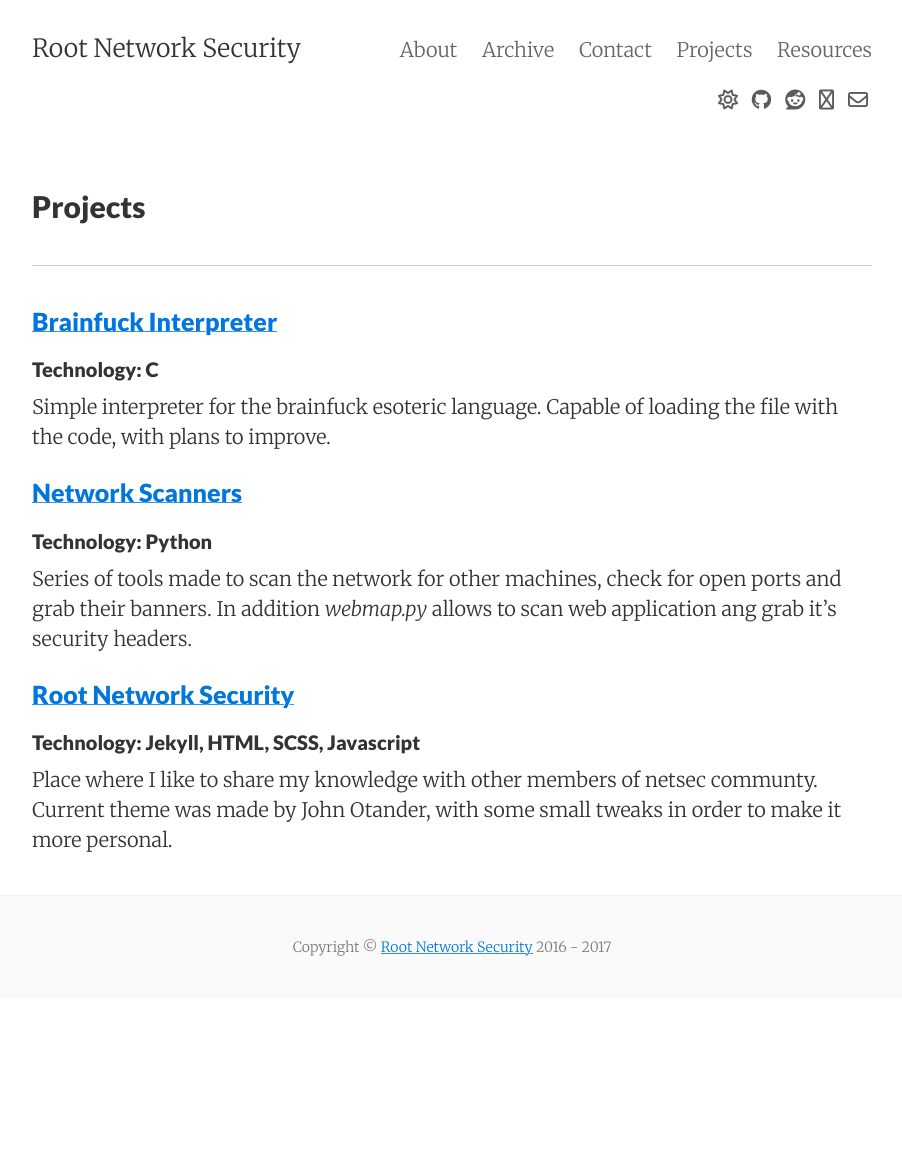
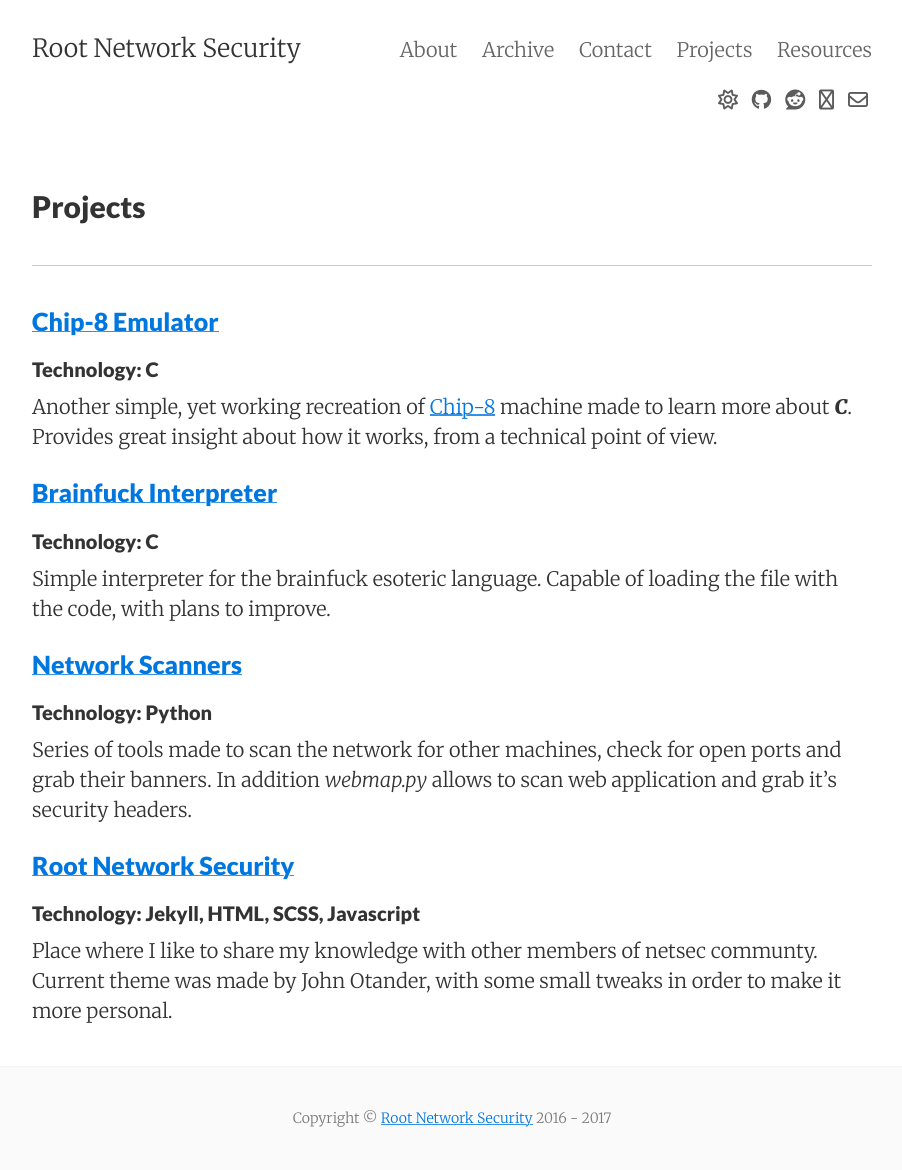
Before and after one commit to W3ndige/rootnetsec.github.io, a Jekyll site: the page built from projects.md, in a window 1280 px wide. Shown: the whole page, without its empty margins (188-1090 px from the left). Built offline with Jekyll 4.4.1, drawn with Linux system fonts in a browser that asks for light colours; nearby versions of some CDN libraries; before the commit the page ends 998 px from its top, so only the background shows below that.

Commit message:
Projects update

```diff
--- a/projects.md
+++ b/projects.md
@@ -5,6 +5,11 @@
 ---
 
 ___
+### [Chip-8 Emulator](https://github.com/W3ndige/chip-8)
+#### Technology: C
+Another simple, yet working recreation of [Chip-8](https://en.wikipedia.org/wiki/CHIP-8) machine made to learn more about ***C***. Provides great insight about how it works, from a technical point of view.
+
+
 ### [Brainfuck Interpreter](https://github.com/W3ndige/brainfuck-c)
 #### Technology: C
 Simple interpreter for the brainfuck esoteric language. Capable of loading the file with the code, with plans to improve.
@@ -12,7 +17,7 @@
 
 ### [Network Scanners](https://github.com/W3ndige/poor-network-scanner)
 #### Technology: Python
-Series of tools made to scan the network for other machines, check for open ports and grab their banners. In addition *webmap.py* allows to scan web application ang grab it's security headers.
+Series of tools made to scan the network for other machines, check for open ports and grab their banners. In addition *webmap.py* allows to scan web application and grab it's security headers.
 
 
 ### [Root Network Security](https://github.com/W3ndige/w3ndige.github.io)
```
Also changed, not shown: 11 other files.
